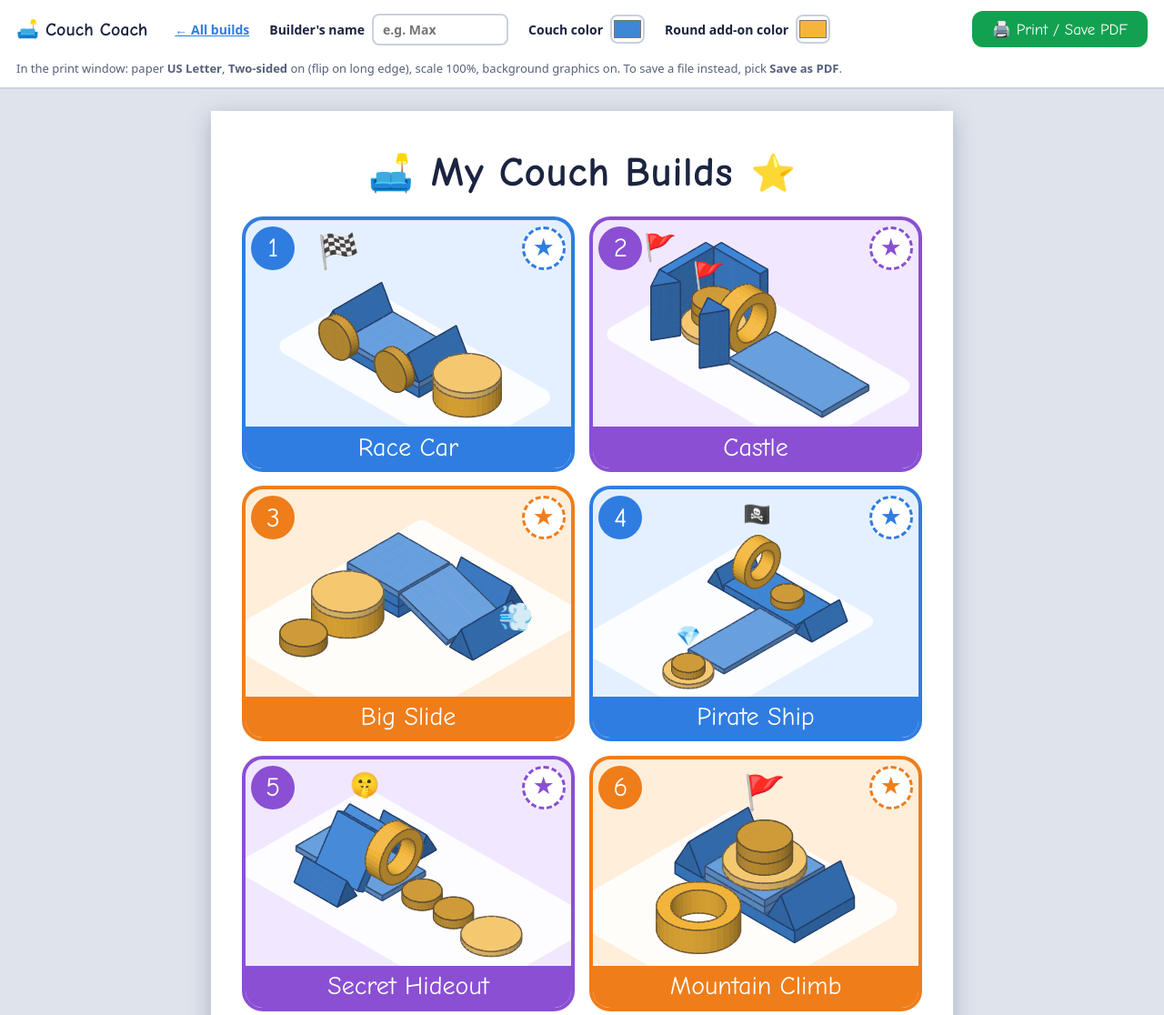
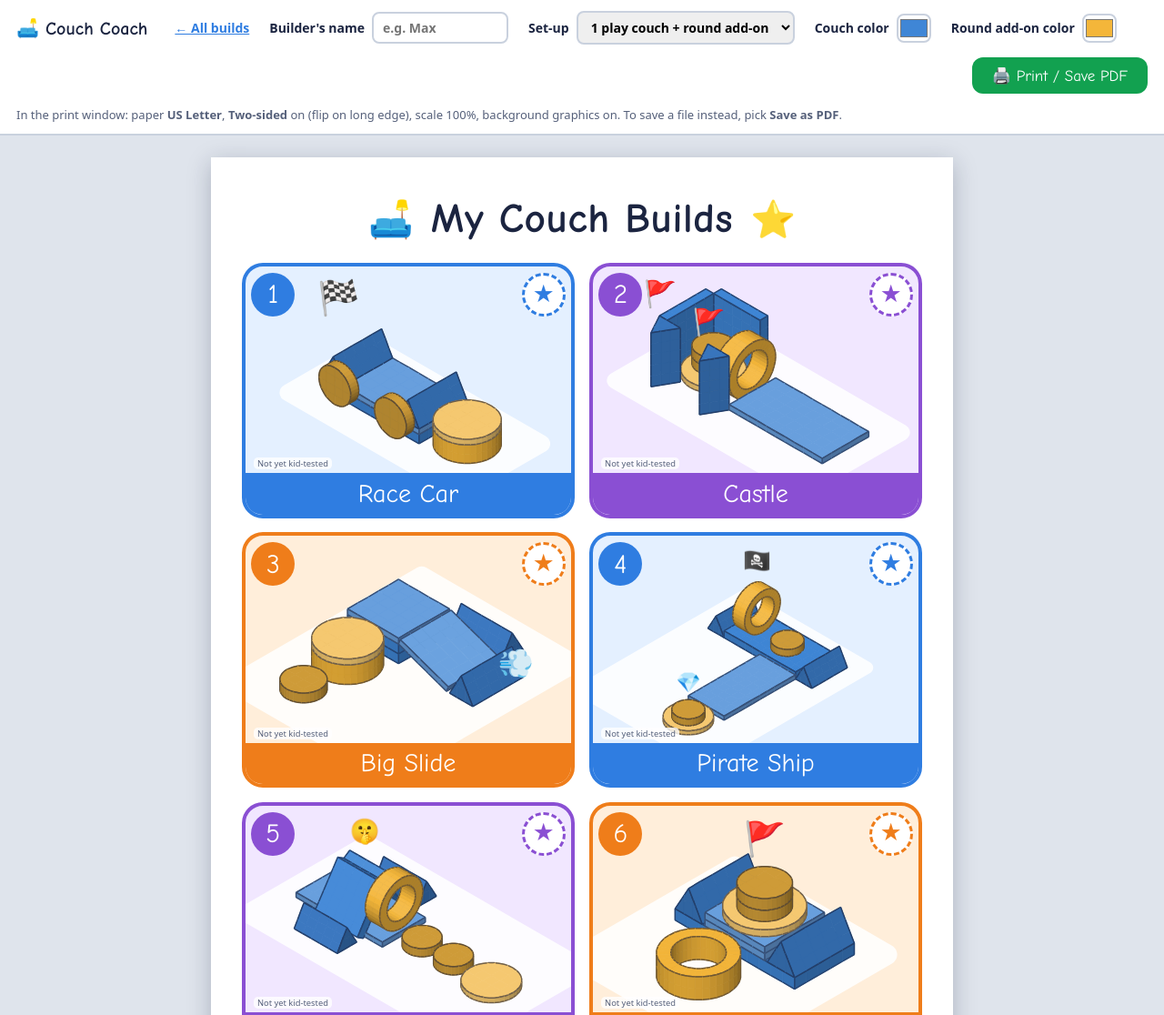
Before and after one commit to welovejeff/couch-coach, a website: page sheet.html in a window 1280 px wide. Shown: the top 1116 px of the page at 91% size. Drawn offline with Linux system fonts and the light colour scheme.

Commit message:
feat: make the printable sheet follow the chosen set-up
The sheet shows the 12 builds made for the chosen set-up, names that
set-up in its footer in generic wording, shows only the colour controls
the set-up needs, and prints the not-yet-kid-tested label on each card.

Co-Authored-By: Claude Fable 5.2 <noreply@anthropic.com>

```diff
--- a/js/sheet.js
+++ b/js/sheet.js
@@ -2,37 +2,51 @@
 import { BUILDS } from './builds.js';
 import { drawBuild, palette } from './flat.js';
 import { browserPrefs } from './prefs.js';
+import { SETUPS, SETUP_IDS, DEFAULT_SETUP, untestedLabel } from './setups.js';
 
 const esc = s => s.replace(/[&<>"]/g, c => ({ '&': '&amp;', '<': '&lt;', '>': '&gt;', '"': '&quot;' }[c]));
 
-// The builds a sheet shows.
-export const sheetBuilds = builds => builds.slice(0, 12);
+// A stored choice wins; with none, the sheet assumes one couch plus the round add-on.
+export const sheetSetup = stored => SETUPS[stored] ? stored : DEFAULT_SETUP;
+
+// The builds a sheet shows: the ones made for exactly the chosen set-up.
+export const sheetBuilds = (builds, setupId) => builds.filter(b => b.setup === setupId).slice(0, 12);
 
 // Six cards to a page, in library order.
 export const sheetPages = builds => [builds.slice(0, 6), builds.slice(6, 12)];
 
 export const sheetTitle = (kid, page) => page === 0 ? (kid ? `${esc(kid)}’s Couch Builds` : 'My Couch Builds') : 'More Couch Builds!';
 
-export const footerLine = () => '1 play couch + round add-on';
+// The footer names the pieces the sheet is for, in the site's own wording.
+export const footerLine = setupId => SETUPS[setupId].label;
 
-export function sheetHtml(builds, { kid, pal }) {
+// Which colour controls a set-up needs.
+export const colorControls = setupId => ({ nug2: SETUPS[setupId].couches === 2, chk: SETUPS[setupId].addon });
+
+export function sheetHtml(builds, { kid, pal, setupId }) {
   const card = (b, i) => `<section class="card ${b.theme}"><div class="num">${i + 1}</div><div class="star">★</div>
-      <div class="pic">${drawBuild(b, pal)}</div><div class="name">${esc(b.name)}</div></section>`;
+      <div class="pic">${drawBuild(b, pal)}</div>${untestedLabel(b) ? `<span class="untested">${untestedLabel(b)}</span>` : ''}<div class="name">${esc(b.name)}</div></section>`;
   return sheetPages(builds).map((list, pg) => `<article class="page">
       <header><span class="em">${pg ? '🚀' : '🛋️'}</span><h2>${sheetTitle(kid, pg)}</h2><span class="em">${pg ? '🚀' : '⭐'}</span></header>
       <div class="grid">${list.map((b, i) => card(b, pg * 6 + i)).join('')}</div>
       <footer><span class="key"><span><i style="background:var(--go)"></i>Things that go</span><span><i style="background:var(--fort)"></i>Forts</span><span><i style="background:var(--climb)"></i>Climb &amp; slide</span><span>★ Color the star when you build it!</span></span>
-      <span>${footerLine()} · grown-up nearby</span></footer></article>`).join('');
+      <span>${footerLine(setupId)} · grown-up nearby</span></footer></article>`).join('');
 }
 
 export function initSheet() {
   const prefs = browserPrefs(), $ = id => document.getElementById(id);
   const render = () => {
-    $('pages').innerHTML = sheetHtml(sheetBuilds(BUILDS), { kid: prefs.get('kid').trim(), pal: palette(prefs.colors()) });
+    const setupId = sheetSetup(prefs.get('setup')), show = colorControls(setupId);
+    $('nug2-row').hidden = !show.nug2;
+    $('chk-row').hidden = !show.chk;
+    $('pages').innerHTML = sheetHtml(sheetBuilds(BUILDS, setupId), { kid: prefs.get('kid').trim(), pal: palette(prefs.colors()), setupId });
   };
   const fit = () => { $('pages').style.zoom = Math.min(1, (window.innerWidth - 32) / 816); };
-  for (const id of ['kid', 'nug', 'chk']) {
-    $(id).value = prefs.get(id);
+  $('setup').innerHTML = SETUP_IDS.map(id => `<option value="${id}">${SETUPS[id].label}</option>`).join('');
+  $('setup').value = sheetSetup(prefs.get('setup'));
+  $('setup').addEventListener('change', () => { prefs.set('setup', $('setup').value); render(); });
+  for (const id of ['kid', 'nug', 'nug2', 'chk']) {
+    $(id).value = id === 'nug2' ? prefs.colors().nug2 : prefs.get(id);
     $(id).addEventListener('input', () => { prefs.set(id, $(id).value); render(); });
   }
   $('print').addEventListener('click', () => window.print());
--- a/sheet.html
+++ b/sheet.html
@@ -12,8 +12,10 @@
   <h1>🛋️ Couch Coach</h1>
   <a href="index.html">← All builds</a>
   <label>Builder's name <input type="text" id="kid" placeholder="e.g. Max" maxlength="14"></label>
+  <label>Set-up <select id="setup"></select></label>
   <label>Couch color <input type="color" id="nug"></label>
-  <label>Round add-on color <input type="color" id="chk"></label>
+  <label id="nug2-row" hidden>Second couch color <input type="color" id="nug2"></label>
+  <label id="chk-row">Round add-on color <input type="color" id="chk"></label>
   <button id="print">🖨️ Print / Save PDF</button>
   <p class="tip">In the print window: paper <b>US Letter</b>, <b>Two-sided</b> on (flip on long edge), scale 100%, background graphics on. To save a file instead, pick <b>Save as PDF</b>.</p>
 </div>
```
Also changed, not shown: tests/sheet.test.js (added, +49 -0 lines).
